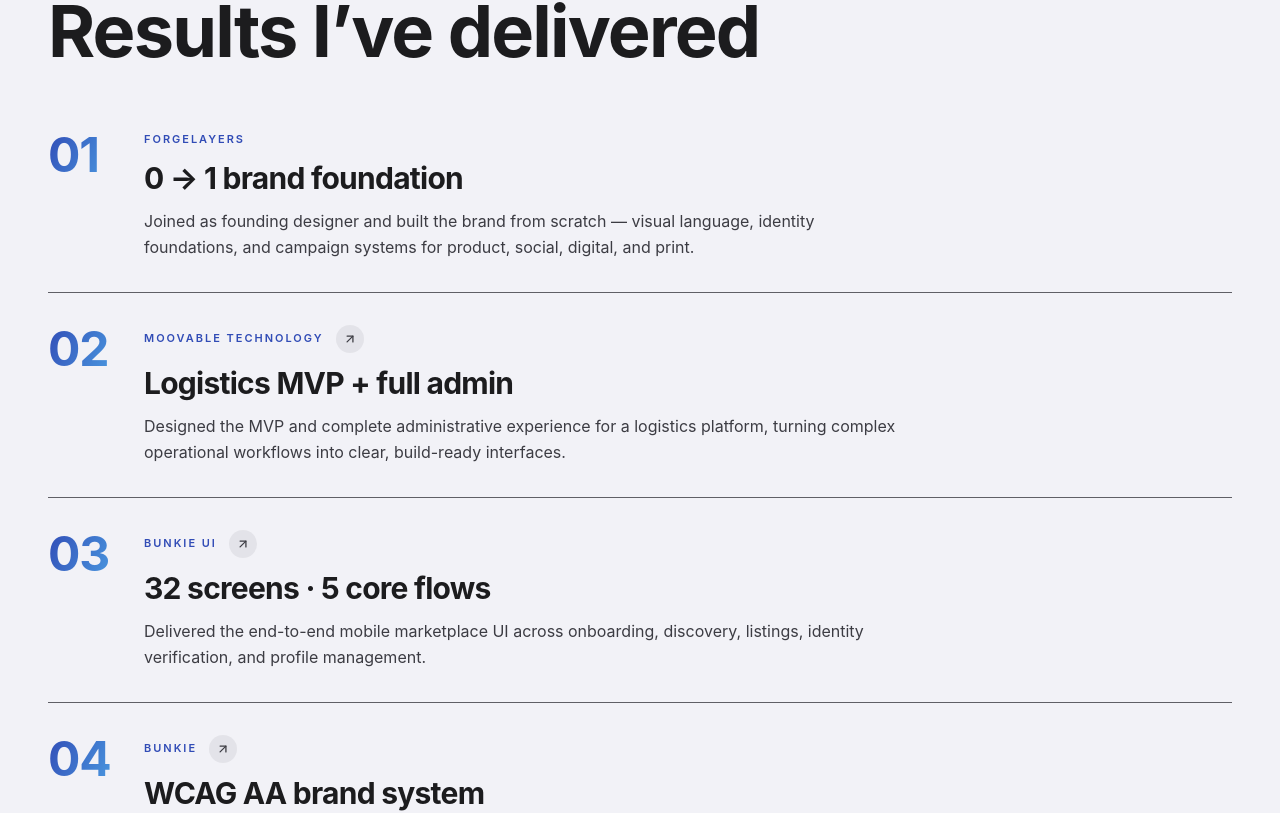
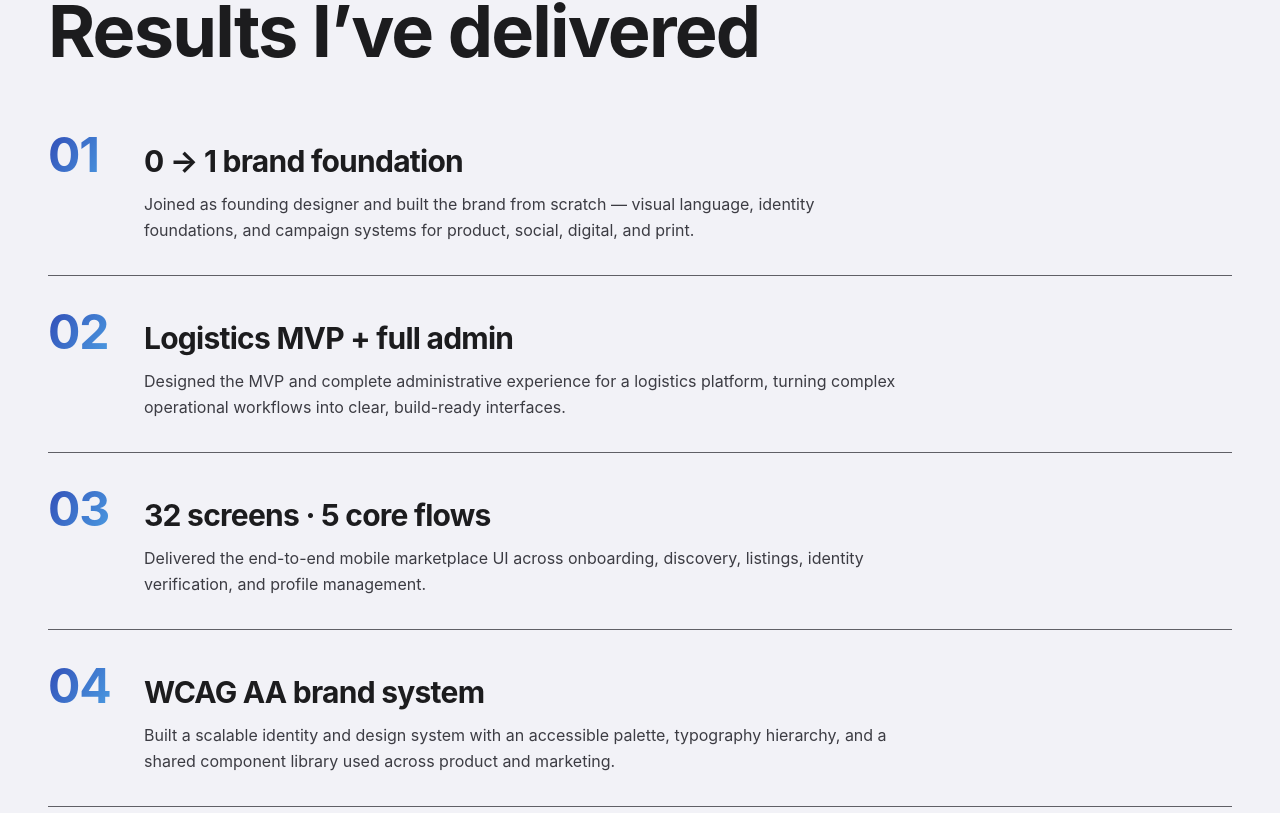
Before and after one commit to Levictor-ai/victor-omolasoye-portfolio, a Next.js app: page /about in a window 1280 px wide. Shown: the part 2752-3565 px from the top of the page. Built offline with nearby package versions, Linux system fonts and the light colour scheme; no server answers.

Commit message:
Remove project tag and go icon from results rows

```diff
--- a/src/components/ResultsSection.tsx
+++ b/src/components/ResultsSection.tsx
@@ -67,16 +67,6 @@ export function ResultsSection() {
                 {String(i + 1).padStart(2, '0')}
               </span>
               <div>
-                <div className="flex items-center gap-3">
-                  <span className="text-[11px] font-semibold uppercase tracking-[0.18em] text-ios-blue">
-                    {result.project}
-                  </span>
-                  {result.href && (
-                    <span className="grid size-7 place-items-center rounded-full bg-ios-fill text-ios-secondary transition-all duration-300 group-hover:bg-ios-blue group-hover:text-white">
-                      <ArrowUpRight className="size-3.5" strokeWidth={2.2} />
-                    </span>
-                  )}
-                </div>
                 <h3 className="mt-3 text-2xl font-bold tracking-tight text-ios-label sm:text-3xl">
                   {result.title}
                 </h3>
```
